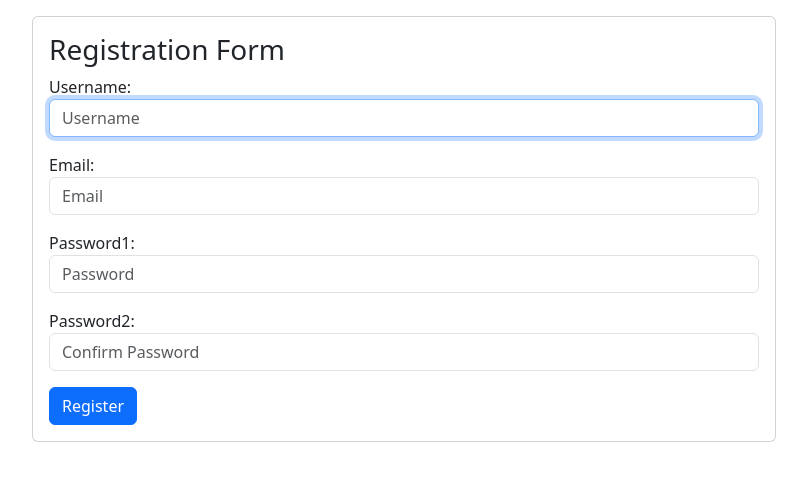
After one commit to Badsha-ugv/ostad-project-3-sales-management-sytem, a Django app: page /account/register/ in a window 1280 px wide. The commit adds this page. Shown: the top 481 px of the page, without its empty margins (236-1043 px from the left). Run offline with Django 5.2, Linux system fonts and the light colour scheme; some libraries are stand-ins or nearby versions.

Commit message:
register view

```diff
--- a/account/forms.py
+++ b/account/forms.py
@@ -1,9 +1,19 @@
 from django import forms
 from .models import UserProfile
 from django.contrib.auth.models import User
-from django.contrib.auth.forms import AuthenticationForm
+from django.contrib.auth.forms import AuthenticationForm, UserCreationForm
 
 
 class LoginForm(AuthenticationForm):
     username = forms.CharField(widget=forms.TextInput(attrs={'class': 'form-control', 'placeholder': 'Username'}))
     password = forms.CharField(widget=forms.PasswordInput(attrs={'class': 'form-control', 'placeholder': 'Password'}))
+
+class RegisterForm(UserCreationForm):
+    username = forms.CharField(widget=forms.TextInput(attrs={'class': 'form-control', 'placeholder': 'Username'}))
+    email = forms.EmailField(widget=forms.EmailInput(attrs={'class': 'form-control', 'placeholder': 'Email'}))
+    password1 = forms.CharField(widget=forms.PasswordInput(attrs={'class': 'form-control', 'placeholder': 'Password'}))
+    password2 = forms.CharField(widget=forms.PasswordInput(attrs={'class': 'form-control', 'placeholder': 'Confirm Password'}))
+
+    class Meta:
+        model = User
+        fields = ('username', 'email', 'password1', 'password2')
--- a/account/templates/registration/login.html
+++ b/account/templates/registration/login.html
@@ -12,6 +12,10 @@
                     {{ form.as_p }}
                     <button type="submit" class="btn btn-primary btn-sm w-100">Login</button>
                 </form>
+                <p class="mt-2">
+                    Dont have an account?  <a class="" href="{% url 'account:register' %}"> Create Now</a>
+                </p>
+
                 <a href="">Forgot password?</a>
             </div>
         </div>
--- /dev/null
+++ b/account/templates/registration/register.html
@@ -0,0 +1,18 @@
+{% extends 'base.html' %}
+
+{% block content %}
+
+<div class="container">
+    <div class="row col-8 mx-auto mt-3">
+        <div class="card p-3">
+            <h3>Registration Form</h3>
+            <form action="" method="post">
+                {% csrf_token %}
+                {{form.as_p}}
+                <button type="submit" class="btn btn-primary">Register</button>
+            </form>
+        </div>
+    </div>
+</div>
+
+{% endblock %}
--- a/account/urls.py
+++ b/account/urls.py
@@ -5,6 +5,8 @@ app_name = 'account'
 
 urlpatterns = [
     path('login/',views.login_view, name='login'),
-    path('otp-verify/', views.opt_view, name='otp_view'),
+    path('otp-verify/', views.otp_view, name='otp_view'),
+    path('logout/', views.logout_view, name='logout'),
+    path('register/', views.register_view, name='register'),
 
 ]
--- a/account/views.py
+++ b/account/views.py
@@ -8,11 +8,14 @@ from django.core.mail import send_mail
 
 
 from .models import UserProfile, LoginOTP
-from .forms import LoginForm
+from .forms import LoginForm , RegisterForm
 
 
 def login_view(request):
     form = LoginForm()
+    if request.user.is_authenticated:
+        return redirect('index:home')
+
     if request.method == 'POST':
         form = LoginForm(data=request.POST)
         if form.is_valid():
@@ -41,7 +44,7 @@ def login_view(request):
     return render(request, 'registration/login.html', {'form': form})
 
 
-def opt_view(request):
+def otp_view(request):
     if request.method == 'POST':
         otp = request.POST.get('otp')
         username = request.session['otp_user']
@@ -60,3 +63,28 @@ def opt_view(request):
         else:
             return render(request, 'registration/otp_view.html', {'error': 'Invalid OTP'})
     return render(request, 'registration/otp_view.html')
+
+
+def logout_view(request):
+    logout(request)
+    return redirect('account:login')
+
+
+def register_view(request):
+    form = RegisterForm()
+    if request.user.is_authenticated:
+        return redirect('index:home')
+
+    if request.method == 'POST':
+        form = RegisterForm(request.POST)
+        if form.is_valid():
+            user = form.save(commit=False)
+            user.is_active = True # future changes for email confirmation
+            user.save()
+            profile = UserProfile.objects.create(user=user)
+
+            return redirect('account:login')
+        else:
+            return render(request, 'registration/register.html', {'form': form})
+
+    return render(request, 'registration/register.html',{'form': form})
```
Also changed, not shown: index/templates/index/index.html (+7 -0 lines), db.sqlite3, readme.md.
